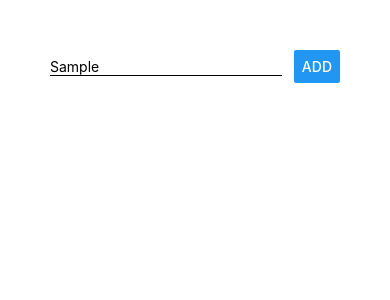
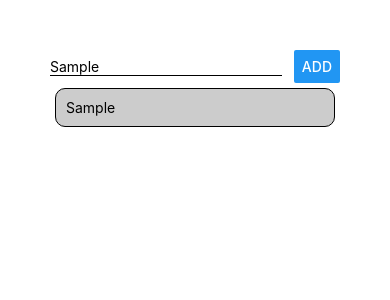
Before and after one commit to duncan-mann/learning-react-native, a React Native app: screen / in a window 390 px wide. Both pictures are taken after typing "Sample" into the empty fields and a click on the button "ADD". Shown: the top 300 px of the page. Built offline with nearby package versions, Linux system fonts and the light colour scheme.

Commit message:
Style each to-do item

```diff
--- a/App.js
+++ b/App.js
@@ -6,12 +6,14 @@ export default function App() {
   const [backgroundColor, changeBackgroundColor] = useState('#fff');
   const [colourText, changeColourText] = useState('Enter a Colour');
   const [toDo, setToDo] = useState('');
+  const [toDoList, setToDoList] = useState([]);
 
   const setGoal = (text) => {
     setToDo(text);
   }
 
   const addGoal = () => {
+    setToDoList(currentList => [...currentList, toDo]);
     console.log(toDo);
   }
 
@@ -22,7 +24,14 @@ export default function App() {
         <Button title="Add" onPress={addGoal} />
       </View>
       <View>
+        {toDoList.map((goal) => {
+          return (
+              <View style={styles.toDoItem}>
+                <Text>{goal}</Text>
+              </View>
+            )
 
+        })}
       </View>
     </View>
   );
@@ -41,5 +50,13 @@ const styles = StyleSheet.create({
     borderBottomColor: 'black',
     borderBottomWidth: 1,
     width: '80%'
+  },
+  toDoItem: {
+    padding: 10,
+    margin: 5,
+    backgroundColor: '#ccc',
+    borderRadius: 10,
+    borderColor: 'black',
+    borderWidth: 1
   }
 });
```
